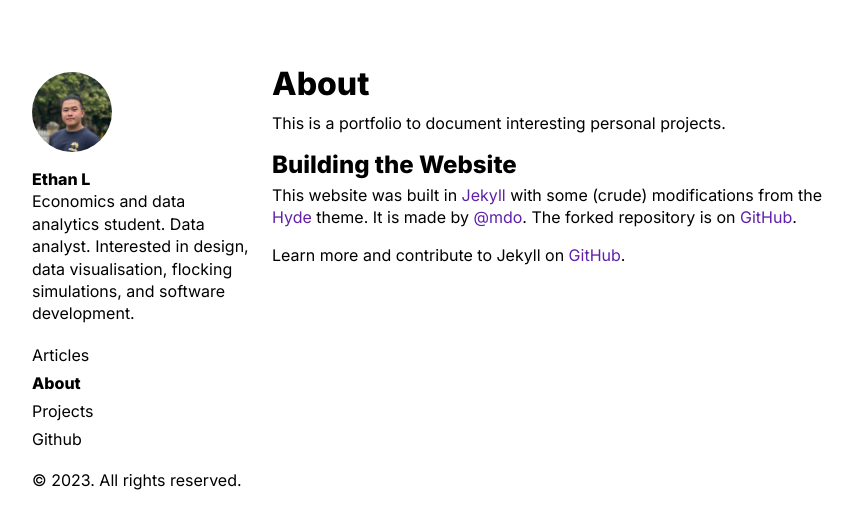
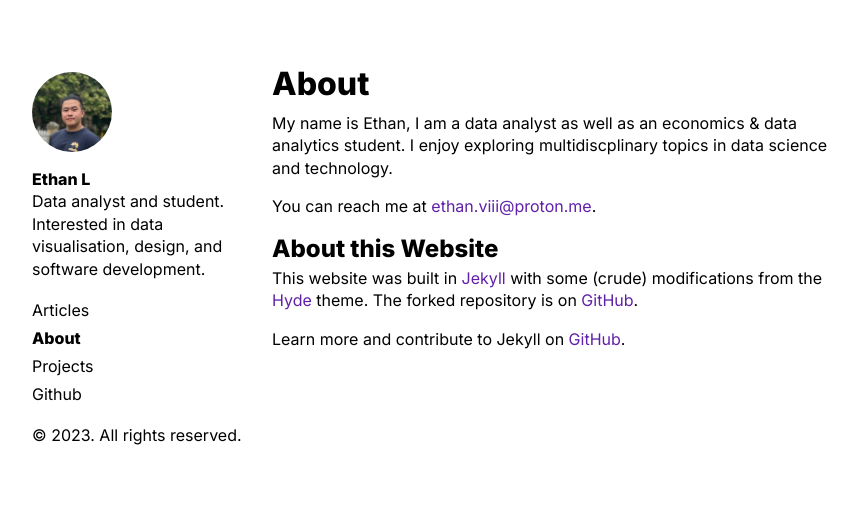
Before and after one commit to EthanVIII/EthanVIII.github.io, a Jekyll site: the page built from about.md, in a window 1280 px wide. Shown: the top 529 px of the page, without its empty margins (80-937 px from the left). Built offline with Jekyll 4.4.1, drawn with Linux system fonts in a browser that asks for light colours.

Commit message:
Update About

```diff
--- a/_config.yml
+++ b/_config.yml
@@ -8,7 +8,7 @@ permalink:        pretty
 
 # Setup
 title:            'Ethan L'
-description:      'Economics and data analytics student. Data analyst. Interested in design, data visualisation, flocking simulations, and software development.'
+description:      'Data analyst and student. Interested in data visualisation, design, and software development.'
 url:              https://ethanviii.github.io
 baseurl:          ''
 author:
--- a/about.md
+++ b/about.md
@@ -2,10 +2,11 @@
 layout: page
 title: About
 ---
+My name is Ethan, I am a data analyst as well as an economics & data analytics student. I enjoy exploring multidiscplinary topics in data science and technology.
 
-This is a portfolio to document interesting personal projects.
+You can reach me at [ethan.viii@proton.me](mailto:ethan.VIII@proton.me).
 
-## Building the Website
-This website was built in [Jekyll](http://jekyllrb.com) with some (crude) modifications from the [Hyde](http://hyde.getpoole.com) theme. It is made by [@mdo](https://twitter.com/mdo). The forked repository is on [GitHub](https://github.com/EthanVIII/EthanVIII.github.io).
+## About this Website
+This website was built in [Jekyll](http://jekyllrb.com) with some (crude) modifications from the [Hyde](http://hyde.getpoole.com) theme. The forked repository is on [GitHub](https://github.com/EthanVIII/EthanVIII.github.io).
 
 Learn more and contribute to Jekyll on [GitHub](https://github.com/poole).
```
